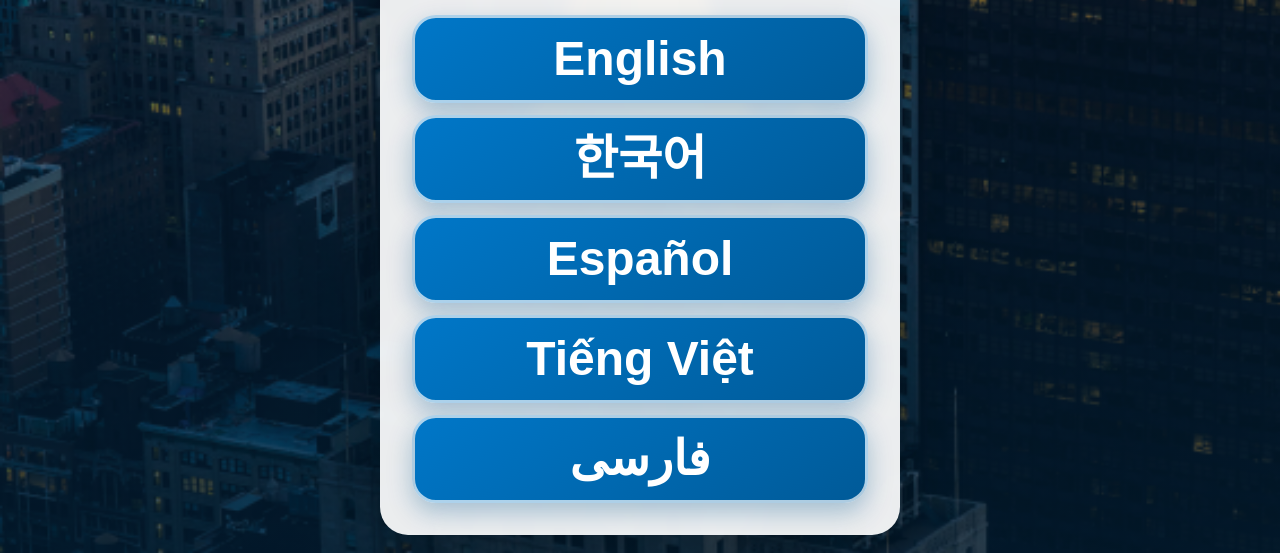
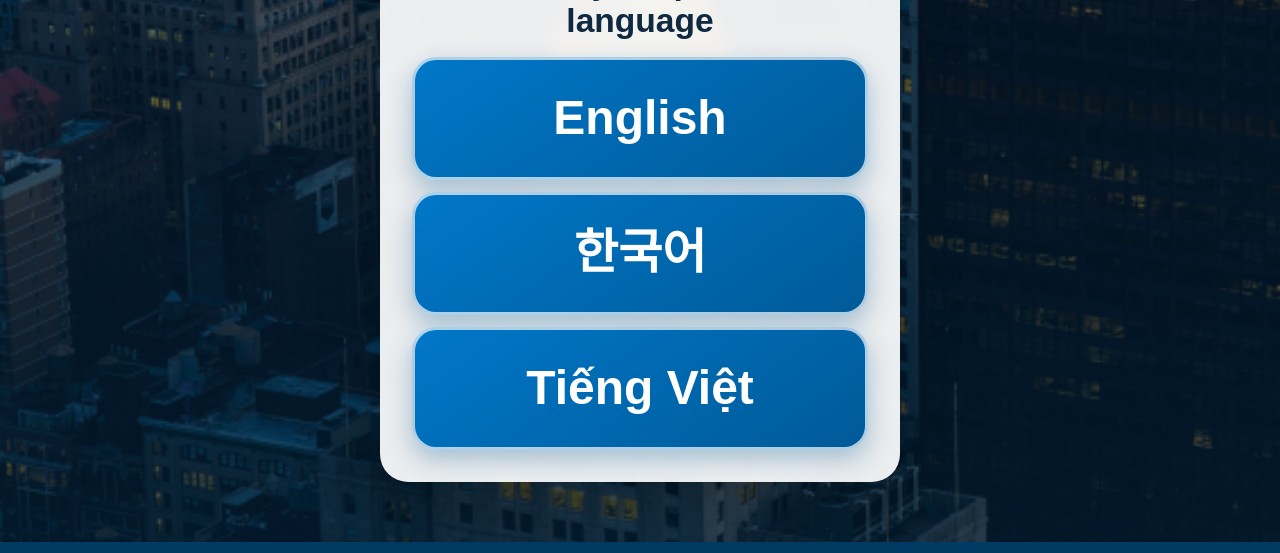
Before and after one commit to kimandshin/nyl-language-selector, a plain HTML site: page index.html in a window 1280 px wide. Shown: the part 258-811 px from the top of the page. Drawn offline with Linux system fonts and the light colour scheme.

Commit message:
Update index.html

```diff
--- a/index.html
+++ b/index.html
@@ -29,7 +29,7 @@
     <span class="language-name">한국어</span>
   </a>
 
-  <a class="language-button" href="https://www.newyorklife.com/agent/gsinclair02">
+  <a class="language-button" href="https://www.newyorklife.com/agent/gsinclair02" hidden>
     <span class="language-name">Español</span>
   </a>
 
@@ -37,7 +37,7 @@
     <span class="language-name">Tiếng Việt</span>
   </a>
 
-      <a class="language-button" href="https://www.newyorklife.com/agent/vazin">
+      <a class="language-button" href="https://www.newyorklife.com/agent/vazin" hidden>
   <span class="language-name">فارسی</span>
 </a>
 
```
